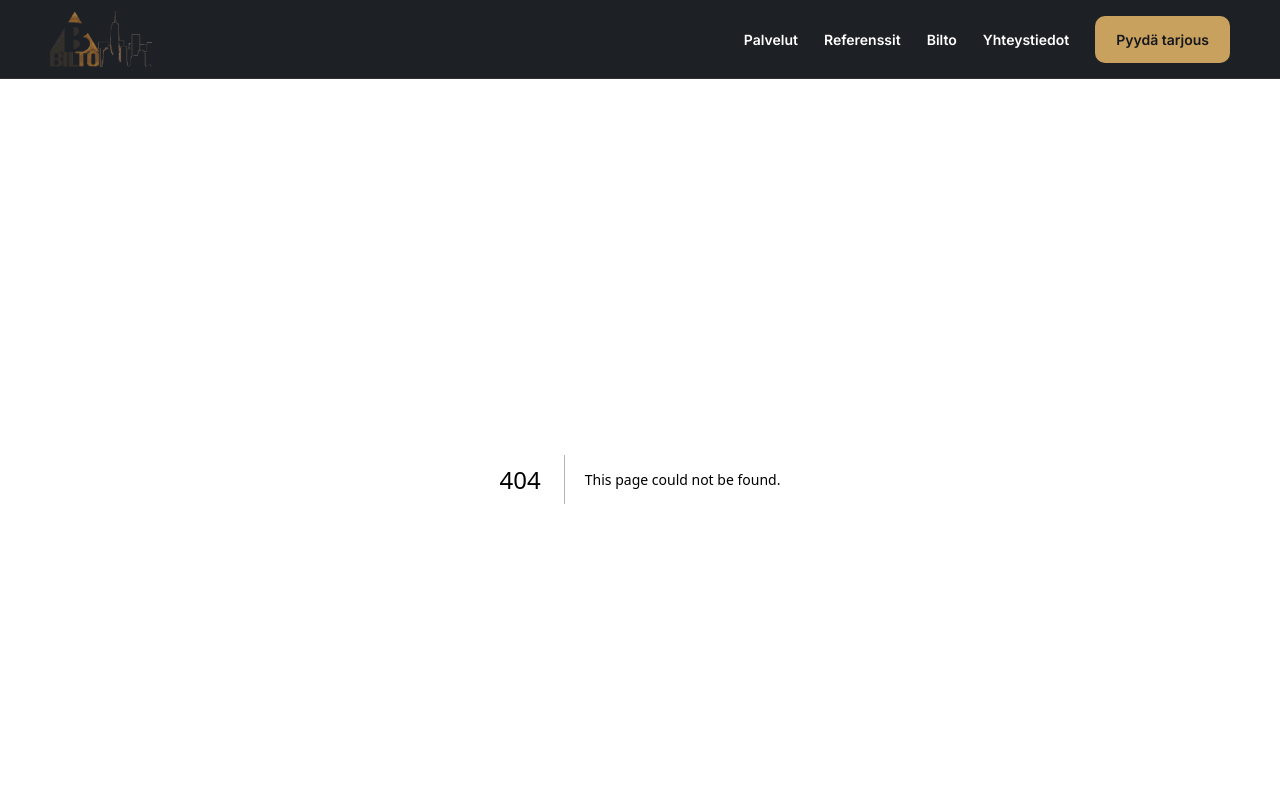
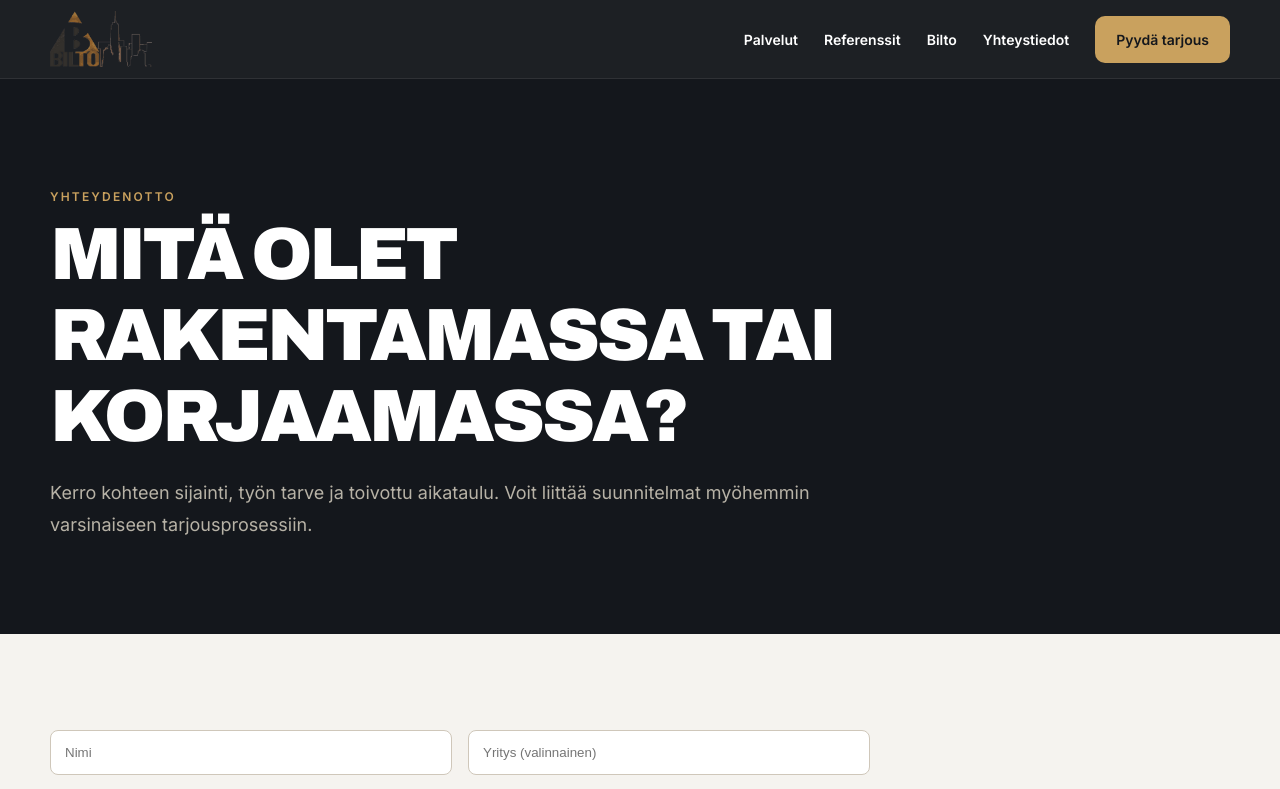
Before and after one commit to GhoulHouse-Dev/bilto, a Next.js app: page /yhteystiedot in a window 1280 px wide. Before the commit this address had no page. Shown: the top 789 px of the page. Built offline with nearby package versions, Linux system fonts and the light colour scheme.

Commit message:
Next.js redesign: add app/yhteystiedot/page.tsx

```diff
--- /dev/null
+++ b/app/yhteystiedot/page.tsx
@@ -0,0 +1 @@
+export const metadata={title:'Yhteystiedot ja tarjouspyyntö'};export default function Page(){return <main><section className="pageHero"><div className="wrap"><div className="kicker">Yhteydenotto</div><h1>Mitä olet rakentamassa tai korjaamassa?</h1><p className="lead muted">Kerro kohteen sijainti, työn tarve ja toivottu aikataulu. Voit liittää suunnitelmat myöhemmin varsinaiseen tarjousprosessiin.</p></div></section><section className="section"><div className="wrap"><form className="contactForm" action="/api/tarjous" method="post"><input name="name" required placeholder="Nimi"/><input name="company" placeholder="Yritys (valinnainen)"/><input type="email" name="email" required placeholder="Sähköposti"/><input name="phone" placeholder="Puhelin (valinnainen)"/><input name="location" required placeholder="Kohteen sijainti"/><textarea name="message" required placeholder="Mitä pitäisi tehdä?"/><button className="btn primary" type="submit">Lähetä tarjouspyyntö</button></form></div></section></main>}
```
